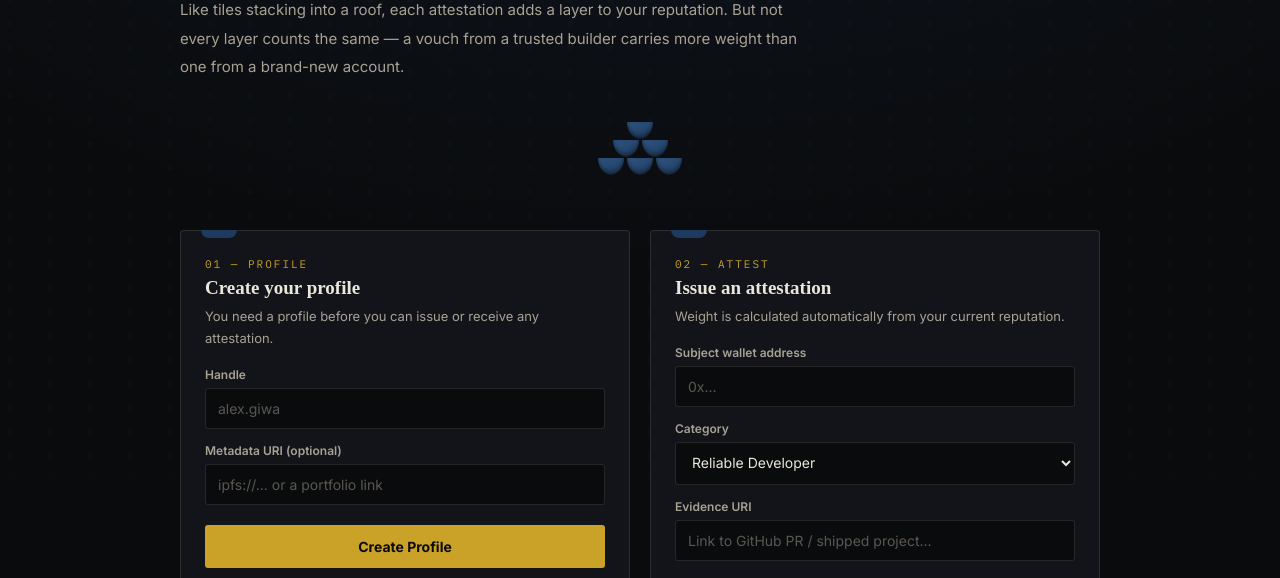
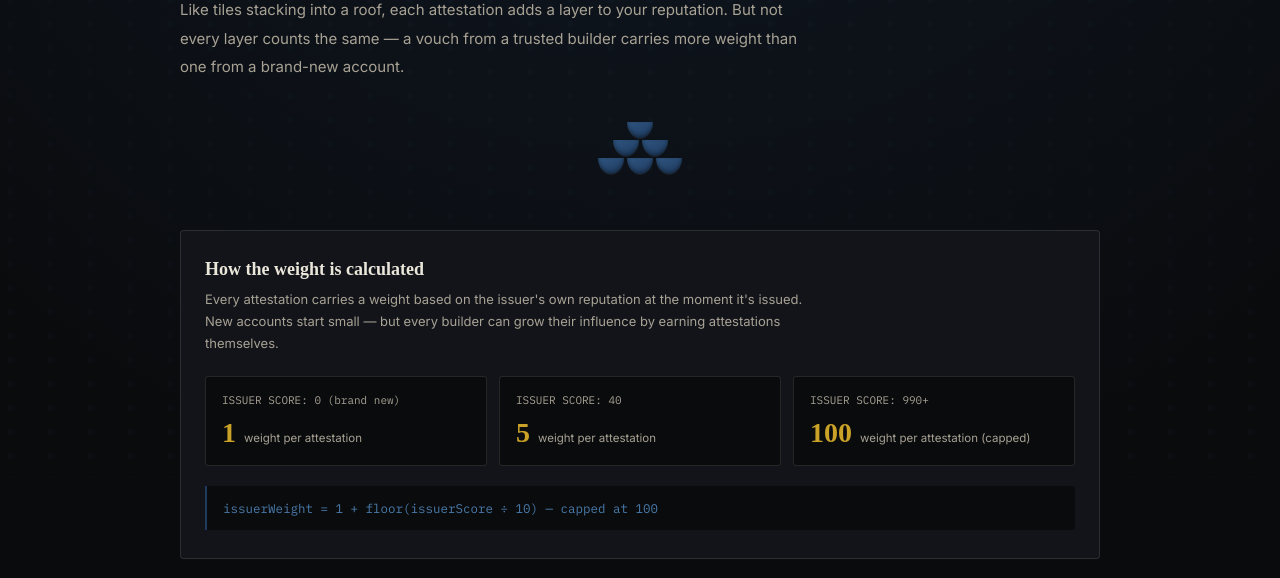
Before and after one commit to AMR70234/giwa-builder-rep, a website: page index.html in a window 1280 px wide. Shown: the part 322-900 px from the top of the page. Drawn offline with nearby package versions, Linux system fonts and the light colour scheme.

Commit message:
Add weight explanation section

```diff
--- a/index.html
+++ b/index.html
@@ -99,7 +99,30 @@
     to{opacity:1;transform:translateY(0);}
   }
 
-  .grid{display:grid;grid-template-columns:1fr;gap:20px;}
+  .how-it-works{
+    margin-bottom:56px;padding:28px 24px;background:var(--ink-2);
+    border:1px solid var(--line);border-radius:4px;
+  }
+  .how-it-works h3{
+    font-family:'Noto Serif KR',serif;font-weight:700;font-size:18px;margin:0 0 8px;
+  }
+  .how-it-works .sub{color:var(--paper-dim);font-size:13px;margin-bottom:22px;line-height:1.7;max-width:600px;}
+  .weight-examples{display:grid;grid-template-columns:1fr;gap:12px;}
+  @media(min-width:700px){.weight-examples{grid-template-columns:repeat(3,1fr);}}
+  .weight-ex{
+    background:var(--ink);border:1px solid var(--line);border-radius:3px;padding:16px;
+  }
+  .weight-ex .issuer-score{font-family:'IBM Plex Mono',monospace;font-size:11px;color:var(--paper-dim);margin-bottom:10px;}
+  .weight-ex .arrow{color:var(--paper-dim);margin:0 6px;}
+  .weight-ex .result{
+    display:flex;align-items:baseline;gap:8px;
+  }
+  .weight-ex .result .w{font-family:'Noto Serif KR',serif;font-weight:900;font-size:28px;color:var(--brass);}
+  .weight-ex .result .label{font-size:11.5px;color:var(--paper-dim);}
+  .formula-box{
+    margin-top:20px;padding:14px 16px;background:var(--ink);border-left:2px solid var(--tile);
+    border-radius:0 3px 3px 0;font-family:'IBM Plex Mono',monospace;font-size:12.5px;color:var(--tile-glow);
+  }
   @media(min-width:760px){.grid.cols-2{grid-template-columns:1fr 1fr;}}
 
   .card{
@@ -205,6 +228,28 @@
         <div class="tile-row"><div class="tile" style="animation-delay:.3s"></div></div>
       </div>
     </div>
+  </section>
+
+  <section class="how-it-works">
+    <h3>How the weight is calculated</h3>
+    <div class="sub">Every attestation carries a weight based on the issuer's own reputation at the moment it's issued. New accounts start small — but every builder can grow their influence by earning attestations themselves.</div>
+
+    <div class="weight-examples">
+      <div class="weight-ex">
+        <div class="issuer-score">ISSUER SCORE: 0 (brand new)</div>
+        <div class="result"><span class="w">1</span><span class="label">weight per attestation</span></div>
+      </div>
+      <div class="weight-ex">
+        <div class="issuer-score">ISSUER SCORE: 40</div>
+        <div class="result"><span class="w">5</span><span class="label">weight per attestation</span></div>
+      </div>
+      <div class="weight-ex">
+        <div class="issuer-score">ISSUER SCORE: 990+</div>
+        <div class="result"><span class="w">100</span><span class="label">weight per attestation (capped)</span></div>
+      </div>
+    </div>
+
+    <div class="formula-box">issuerWeight = 1 + floor(issuerScore ÷ 10) — capped at 100</div>
   </section>
 
   <div class="grid cols-2">
```
